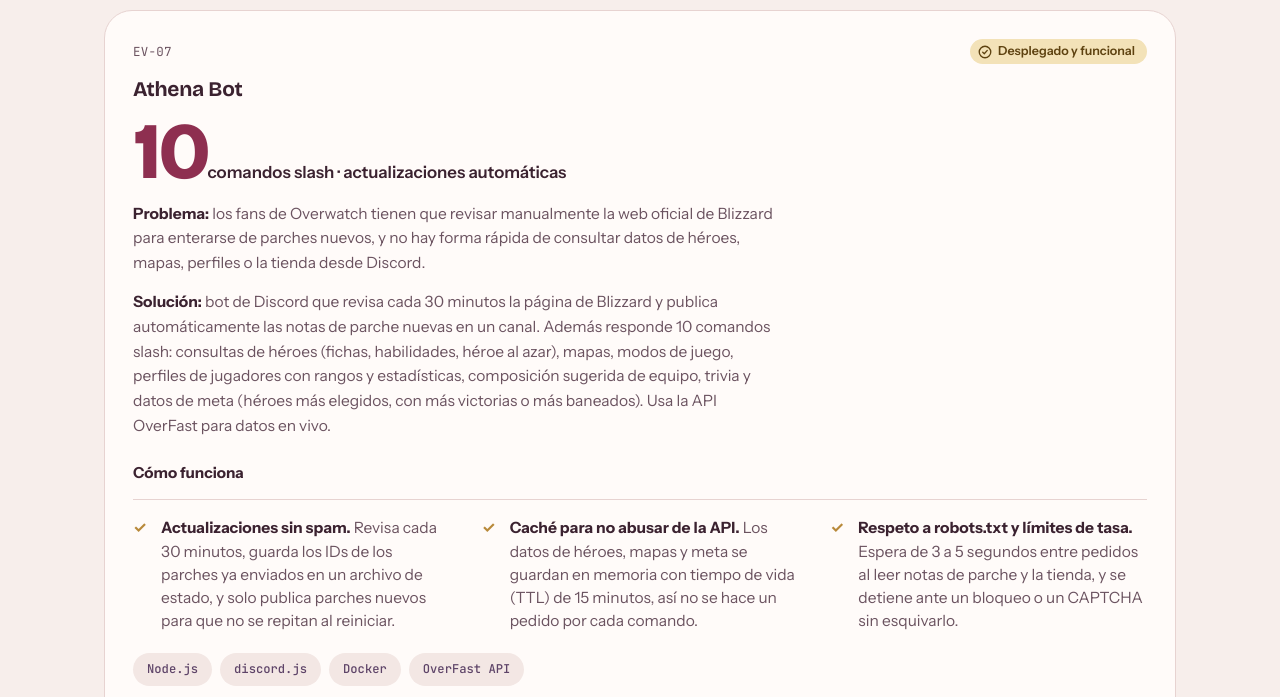
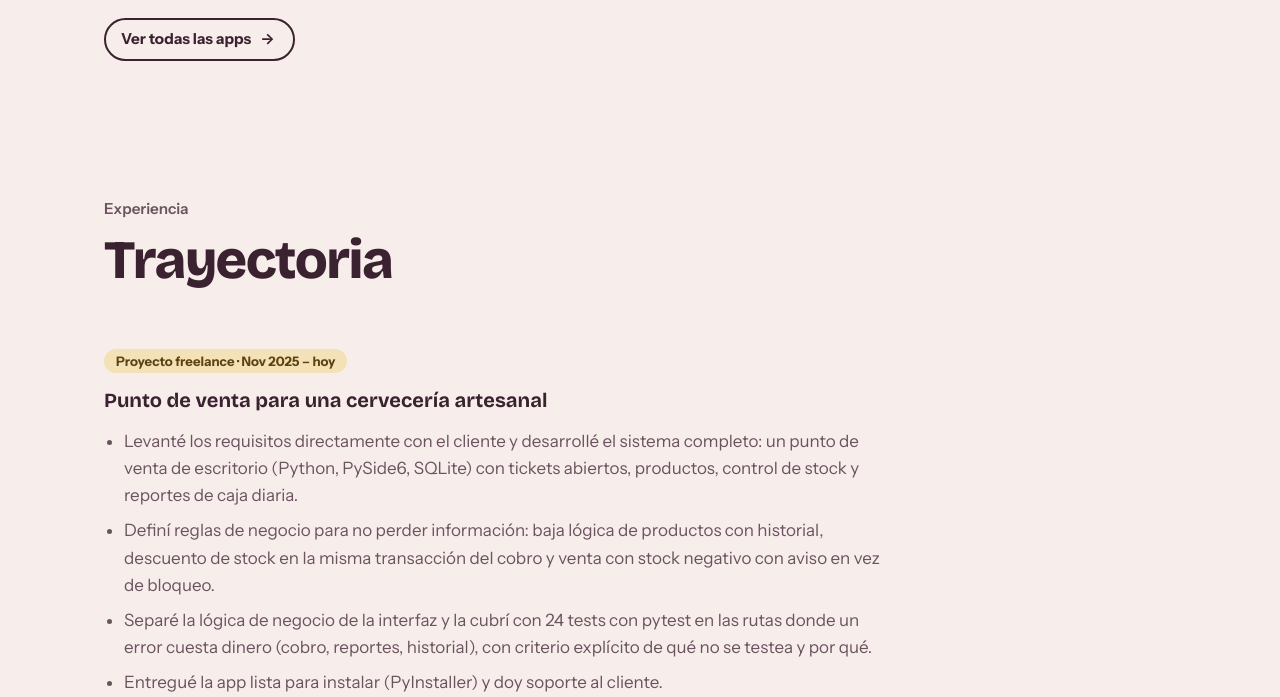
Before and after one commit to Soofiaa/portafolio-web, a website: page index.html in a window 1280 px wide. Shown: the part 5128-5825 px from the top of the page. Drawn offline with Linux system fonts and the light colour scheme; files whose address does not match are found by name.

Commit message:
fix: remove duplicate athena bot card and ensure full-width on all breakpoints

```diff
--- a/index.html
+++ b/index.html
@@ -548,7 +548,7 @@ li.chip-conceptual{
 }
 @media (min-width:640px){
   .project-grid{ grid-template-columns:repeat(2, minmax(0, 1fr)); }
-  .pc-3, .pc-2{ grid-column:1 / -1; }
+  .pc-3, .pc-2, .pc-7{ grid-column:1 / -1; }
 }
 /* Orden por fuerza de evidencia: Aura (ancho completo), POS y PetPal, Job-tracker (ancho completo), Finanzas y BudgetDesk, Athena */
 @media (min-width:900px){
@@ -1066,17 +1066,6 @@ li.chip-conceptual{
         <a href="https://github.com/Soofiaa/BudgetDesk" class="project-link" target="_blank" rel="noopener"><svg class="gh-icon" viewBox="0 0 24 24" fill="currentColor" aria-hidden="true"><path d="M12 .297c-6.63 0-12 5.373-12 12 0 5.303 3.438 9.8 8.205 11.385.6.113.82-.258.82-.577 0-.285-.01-1.04-.015-2.04-3.338.724-4.042-1.61-4.042-1.61-.546-1.387-1.333-1.756-1.333-1.756-1.089-.745.083-.729.083-.729 1.205.084 1.84 1.237 1.84 1.237 1.07 1.834 2.807 1.304 3.492.997.108-.775.418-1.305.762-1.605-2.665-.3-5.466-1.332-5.466-5.93 0-1.31.465-2.38 1.235-3.22-.135-.303-.54-1.523.105-3.176 0 0 1.005-.322 3.3 1.23.955-.266 1.98-.399 3-.405 1.02.006 2.045.14 3.005.405 2.28-1.552 3.285-1.23 3.285-1.23.645 1.653.24 2.873.12 3.176.765.84 1.23 1.91 1.23 3.22 0 4.61-2.805 5.625-5.475 5.92.42.36.81 1.096.81 2.22 0 1.606-.015 2.896-.015 3.286 0 .315.21.69.825.57C20.565 22.092 24 17.592 24 12.297c0-6.627-5.373-12-12-12"/></svg><span data-i18n="projects.viewGithub">Ver en GitHub</span></a>
       </article>
 
-      <article class="project-card pc-7">
-        <div class="project-top"><span class="ev">EV-07</span><span class="seal project-status"><svg viewBox="0 0 16 16" aria-hidden="true"><circle cx="8" cy="8" r="6.6" fill="none" stroke="currentColor" stroke-width="1.5"/><path d="M5.4 8.2l1.8 1.8 3.4-3.8" fill="none" stroke="currentColor" stroke-width="1.5" stroke-linecap="round" stroke-linejoin="round"/></svg><span data-i18n="projects.athena.status">Desplegado y funcional</span></span></div>
-        <div class="project-head"><h3>Athena Bot</h3></div>
-        <p class="project-headline" data-i18n-html="projects.athena.headline"><span class="num">10</span><span class="cap">comandos slash · actualizaciones automáticas</span></p>
-        <p class="project-problem" data-i18n-html="projects.athena.problem"><strong>Problema:</strong> los fans de Overwatch tienen que revisar manualmente la web oficial de Blizzard para enterarse de parches nuevos, y no hay forma rápida de consultar datos de héroes, mapas, perfiles o la tienda desde Discord.</p>
-        <p class="project-solution" data-i18n-html="projects.athena.solution"><strong>Solución:</strong> bot de Discord que revisa cada 30 minutos la página de Blizzard y publica automáticamente las notas de parche nuevas en un canal. Además responde 10 comandos slash: consultas de héroes (fichas, habilidades, héroe al azar), mapas, modos de juego, perfiles de jugadores con rangos y estadísticas, composición sugerida de equipo, trivia y datos de meta (héroes más elegidos, con más victorias o más baneados). Usa la API OverFast para datos en vivo.</p>
-        <p class="project-evidence-title" data-i18n="projects.athena.evidenceTitle">Cómo funciona</p><ul class="project-evidence"><li data-i18n-html="projects.athena.evidence.0"><strong>Actualizaciones sin spam.</strong> Revisa cada 30 minutos, guarda los IDs de los parches ya enviados en un archivo de estado, y solo publica parches nuevos para que no se repitan al reiniciar.</li><li data-i18n-html="projects.athena.evidence.1"><strong>Caché para no abusar de la API.</strong> Los datos de héroes, mapas y meta se guardan en memoria con tiempo de vida (TTL) de 15 minutos, así no se hace un pedido por cada comando.</li><li data-i18n-html="projects.athena.evidence.2"><strong>Respeto a robots.txt y límites de tasa.</strong> Espera de 3 a 5 segundos entre pedidos al leer notas de parche y la tienda, y se detiene ante un bloqueo o un CAPTCHA sin esquivarlo.</li></ul>
-        <ul class="chips chips-mono"><li>Node.js</li><li>discord.js</li><li>Docker</li><li>OverFast API</li></ul>
-        <div class="project-links"><a href="https://soofiaa.github.io/athena-bot/" class="project-link" target="_blank" rel="noopener"><span data-i18n="projects.athena.page">Ver la página del bot</span> <span aria-hidden="true">→</span></a><a href="https://github.com/Soofiaa/athena-bot" class="project-link" target="_blank" rel="noopener"><svg class="gh-icon" viewBox="0 0 24 24" fill="currentColor" aria-hidden="true"><path d="M12 .297c-6.63 0-12 5.373-12 12 0 5.303 3.438 9.8 8.205 11.385.6.113.82-.258.82-.577 0-.285-.01-1.04-.015-2.04-3.338.724-4.042-1.61-4.042-1.61-.546-1.387-1.333-1.756-1.333-1.756-1.089-.745.083-.729.083-.729 1.205.084 1.84 1.237 1.84 1.237 1.07 1.834 2.807 1.304 3.492.997.108-.775.418-1.305.762-1.605-2.665-.3-5.466-1.332-5.466-5.93 0-1.31.465-2.38 1.235-3.22-.135-.303-.54-1.523.105-3.176 0 0 1.005-.322 3.3 1.23.955-.266 1.98-.399 3-.405 1.02.006 2.045.14 3.005.405 2.28-1.552 3.285-1.23 3.285-1.23.645 1.653.24 2.873.12 3.176.765.84 1.23 1.91 1.23 3.22 0 4.61-2.805 5.625-5.475 5.92.42.36.81 1.096.81 2.22 0 1.606-.015 2.896-.015 3.286 0 .315.21.69.825.57C20.565 22.092 24 17.592 24 12.297c0-6.627-5.373-12-12-12"/></svg><span data-i18n="projects.viewGithub">Ver en GitHub</span></a></div>
-      </article>
-
     </div>
     <p class="projects-more"><a href="apps/" class="project-link"><span data-i18n="projects.appsLink">Ver todas las apps</span> <span aria-hidden="true">→</span></a></p>
   </section>
```
